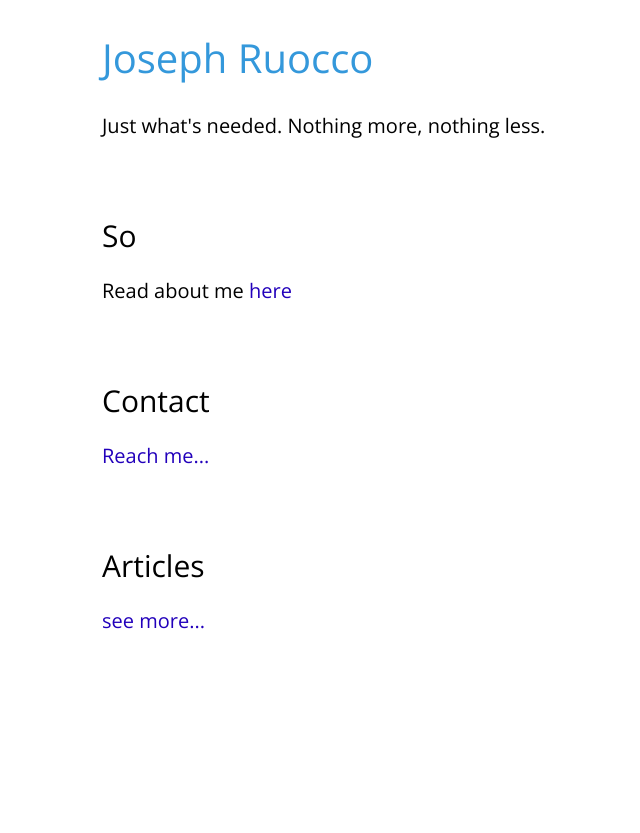
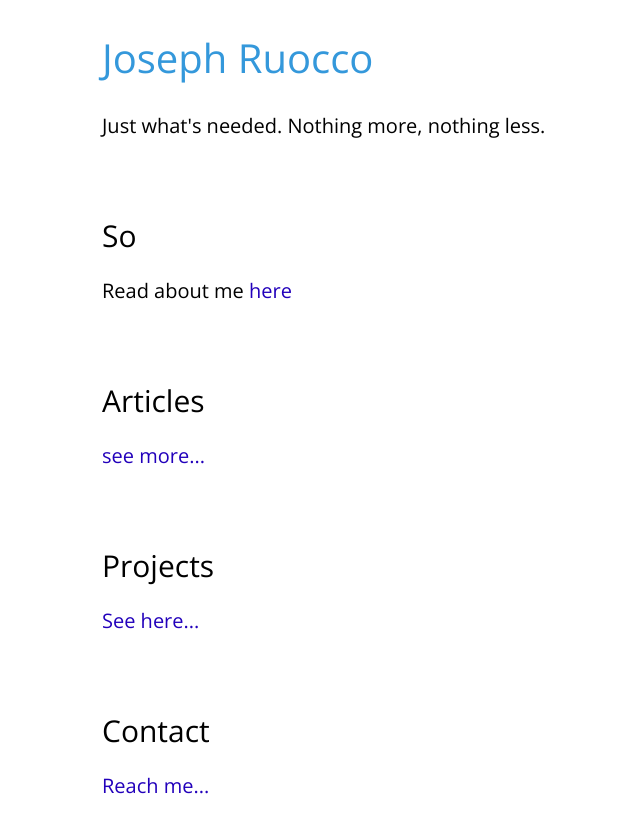
Before and after one commit to josephruocco/josephruocco.github.io, a Jekyll site: the page index.html, which Jekyll copies as it is, in a window 1280 px wide. Shown: the top 833 px of the page, without its empty margins (138-778 px from the left). Built offline with Jekyll 4.4.1, drawn with Linux system fonts in a browser that asks for light colours; some web fonts are replaced.

Commit message:
Update index.html

```diff
--- a/index.html
+++ b/index.html
@@ -41,17 +41,24 @@
 	<h2>So</h2>
         <p>Read about me <a href="/about">here</a> </p>
     </section>
-		      <section id="Contact">
-	<h2>Contact</h2>
-	<a href="/contact">Reach me...</a>
 
-</section>
 
     <section id="Articles">
 	<h2>Articles</h2>
 	<a href="/blog">see more...</a>
 
 </section>
+		    <section id="Projects">
+	<h2>Projects</h2>
+	<a href="/projects">See here...</a>
+
+</section>
+		    <section id="Contact">
+	<h2>Contact</h2>
+	<a href="/contact">Reach me...</a>
+
+</section>
+
 		     </div>
 
 	</body>
```
